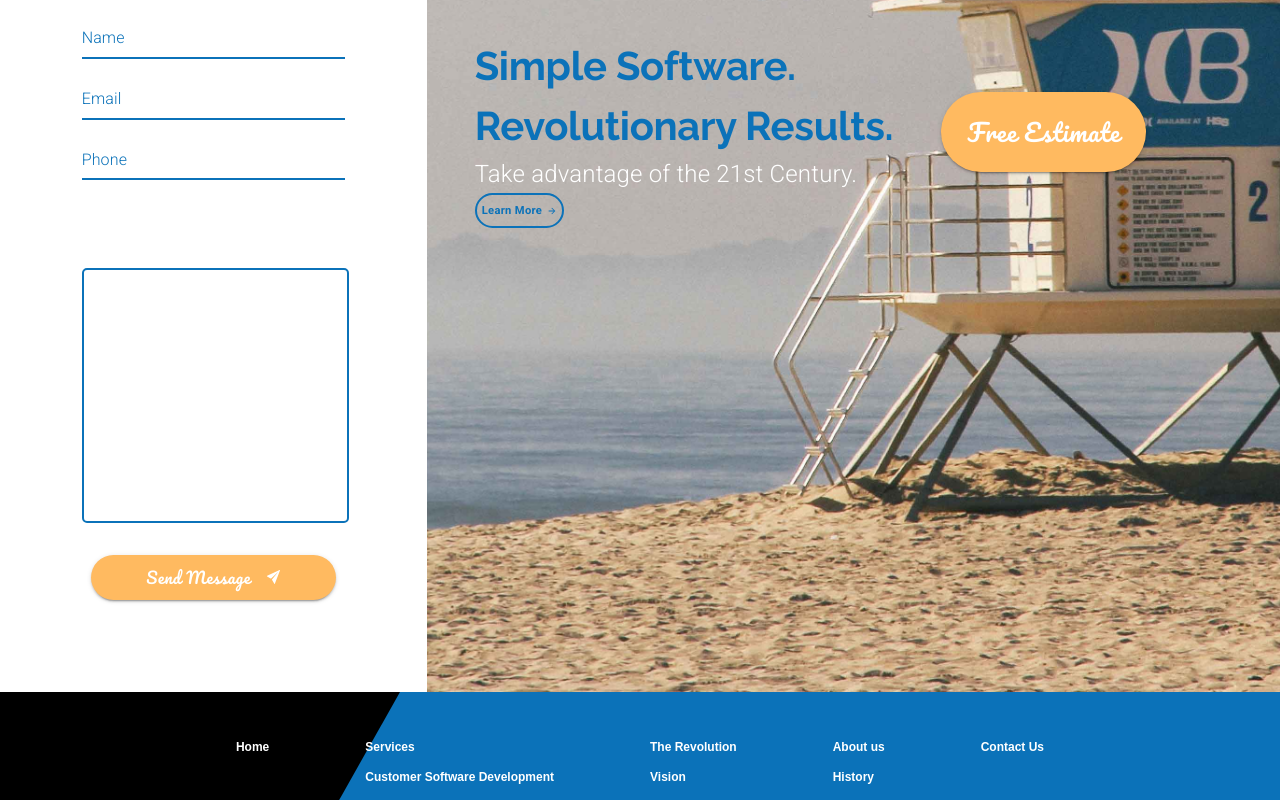
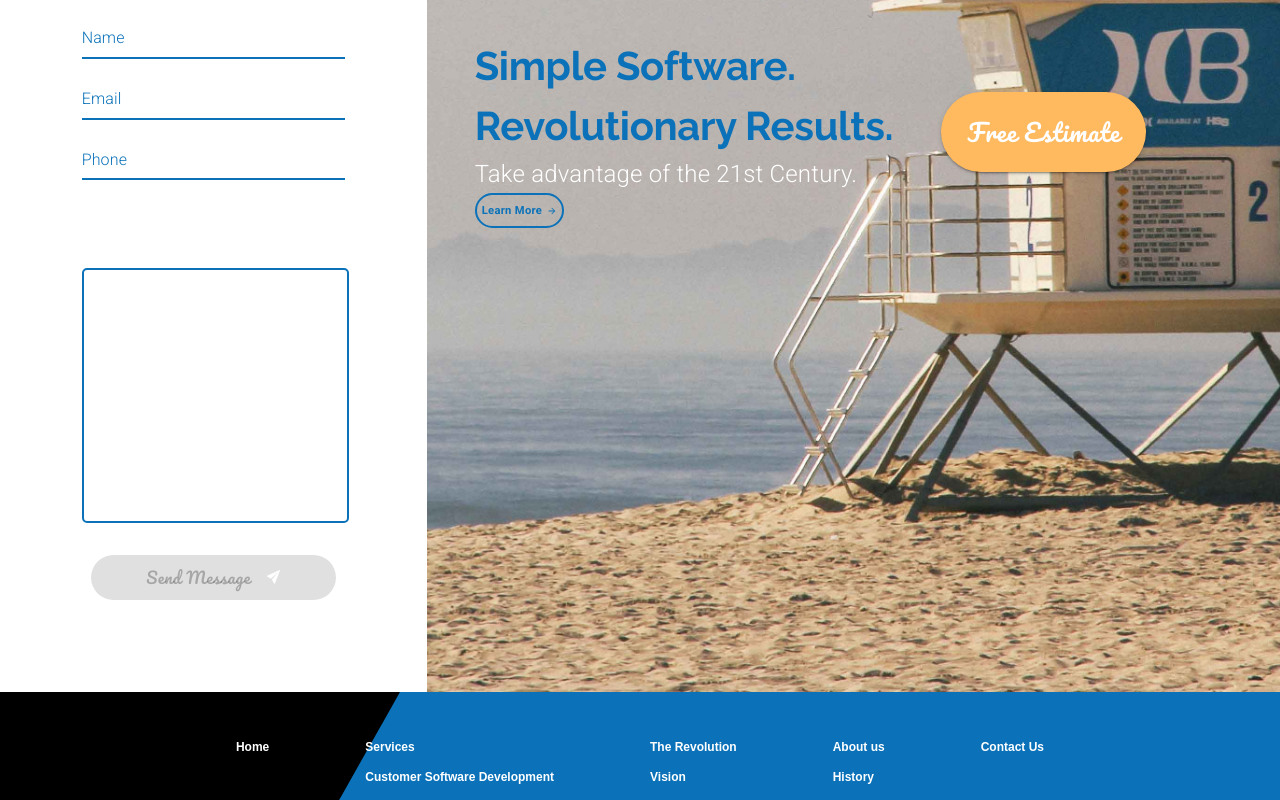
Before and after one commit to sagnikghoshcr7/arcdevelopment, a React (Create React App) app: page /contact in a window 1280 px wide. Shown: the part 380-1180 px from the top of the page. Built offline with nearby package versions, Linux system fonts and the light colour scheme.

Commit message:
Using TextFields - Validation Continued

```diff
--- a/src/components/Contact.jsx
+++ b/src/components/Contact.jsx
@@ -164,7 +164,9 @@ export default function Contact(props) {
                   variant="body1"
                   style={{color: theme.palette.common.blue, fontSize: '1rem'}}
                 >
-                  (+91) 7044941540
+                  <a href="tel:7044941540" style={{textDecoration: 'none', color: 'inherit'}}>
+                    (+91) 7044941540
+                  </a>
                 </Typography>
               </Grid>
             </Grid>
@@ -181,7 +183,9 @@ export default function Contact(props) {
                   variant="body1"
                   style={{color: theme.palette.common.blue, fontSize: '1rem'}}
                 >
-                  sagnikghoshmandra@gmail.com
+                  <a href="mailto:sagnikghoshmandra@gmail.com" style={{textDecoration: 'none', color: 'inherit'}}>
+                    sagnikghoshmandra@gmail.com
+                  </a>
                 </Typography>
               </Grid>
             </Grid>
@@ -231,7 +235,18 @@ export default function Contact(props) {
               />
             </Grid>
             <Grid item container justify='center' style={{marginTop: '2em'}}>
-              <Button variant='contained' className={classes.sendButton}>
+              <Button
+                disabled={
+                  name.length === 0 ||
+                  message.length === 0 ||
+                  phone.length === 0 ||
+                  email.length === 0 ||
+                  phoneHelper.length !== 0 ||
+                  emailHelper.length !== 0
+                }
+                variant='contained'
+                className={classes.sendButton}
+              >
                 Send Message
                 <img
                   src={airplane}
```
